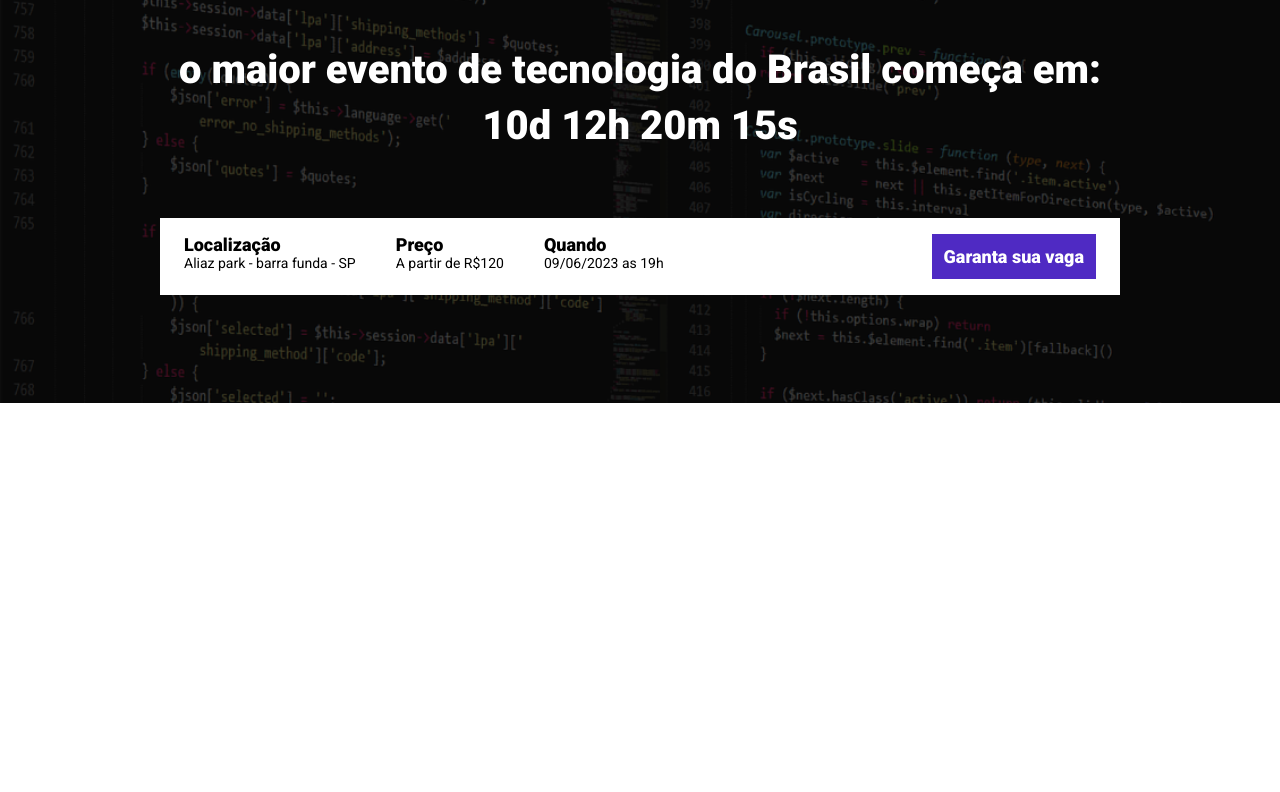
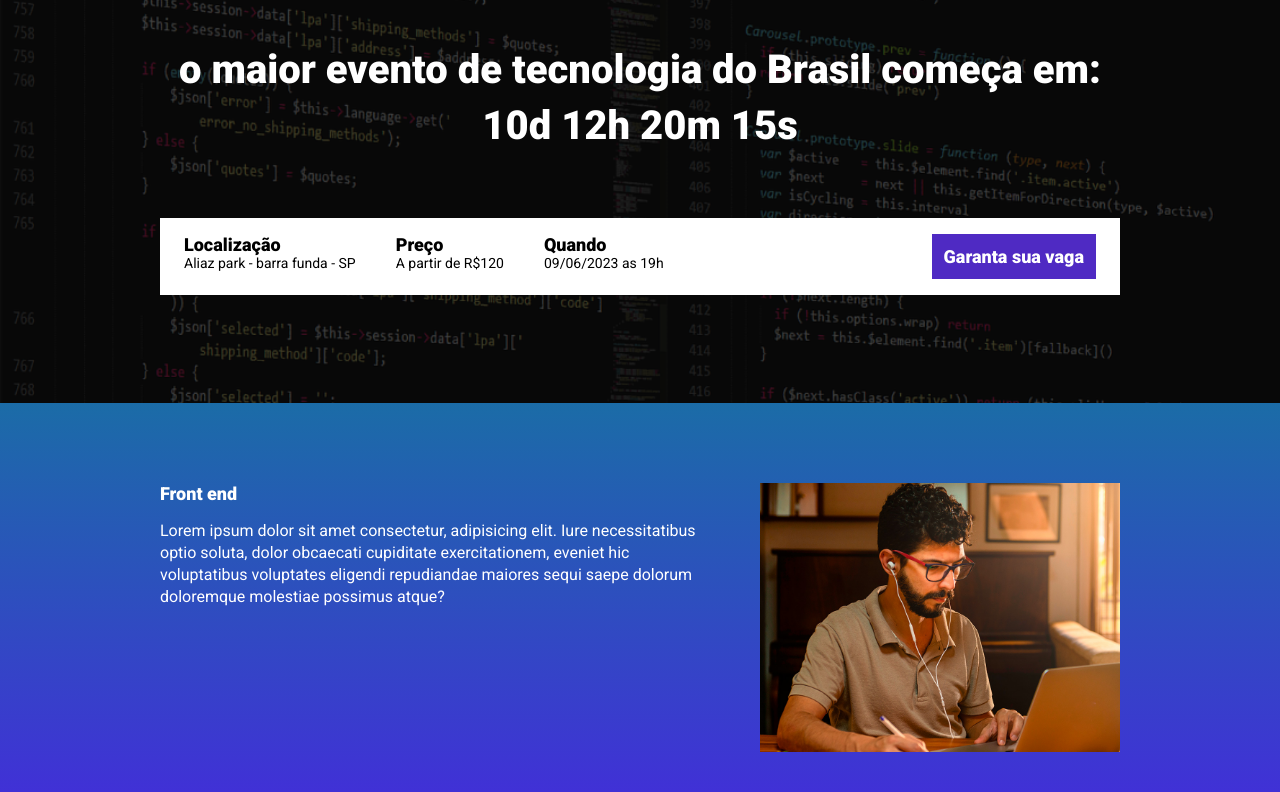
Before and after one commit to EmilyMartinsDev/landingPageEventoFicticio, a website built with Parcel: page src/index.html in a window 1280 px wide. Shown: the part 166-958 px from the top of the page. Before the commit the page ends 800 px from the top, so only its background shows below. Built offline with nearby package versions, Linux system fonts and the light colour scheme.

Commit message:
fazendo sessao frontend

```diff
--- a/src/index.html
+++ b/src/index.html
@@ -37,7 +37,16 @@
             </div>
         </div>
     </header>
-
+    <section class="event">
+        <div class="container">
+            <div class="event__datail">
+                <h2 class="event__datail__title">Front end</h2>
+                <p class="event__datail__description">Lorem ipsum dolor sit amet consectetur, adipisicing elit. Iure necessitatibus optio soluta, dolor obcaecati cupiditate exercitationem, eveniet
+                     hic voluptatibus voluptates eligendi repudiandae maiores sequi saepe dolorum doloremque molestiae possimus atque?</p>
+            </div>
+            <img class="event__image" src="./images/frontend.png" alt="frontend">
+        </div>
+    </section>
 
 
     <script src="./scripts/main.js"></script>
--- /dev/null
+++ b/src/styles/_event.scss
@@ -0,0 +1,32 @@
+.event{
+    padding: 80px 0;
+    background-image: linear-gradient(#1b6ca7, #442bdb);
+    .container{
+        display: flex;
+        @media(max-width: 640px){
+            display: block;
+        }
+    }
+    &__datail{
+        margin-right: 40px;
+        &__title{
+            font-size: 18px;
+            font-weight: bold;
+            margin-bottom: 16px;
+        }
+        &__description{
+            line-height: 22px;
+        }
+        @media(max-width: 640px){
+           margin-right: 0;
+           margin-bottom: 16px;
+         }
+
+    }
+    &__image{
+        max-width: 360px;
+        @media(max-width: 640px){
+           width: 100%;
+        }
+    }
+}
--- a/src/styles/main.scss
+++ b/src/styles/main.scss
@@ -1,6 +1,7 @@
 @use 'hero';
 @use 'components/infos_bar.scss';
 @use 'components/buttons';
+@use 'event';
 *{
     padding: 0;
     margin: 0;
```
